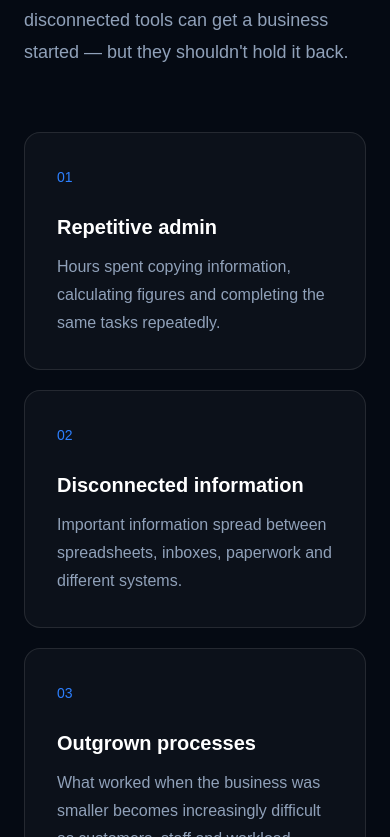
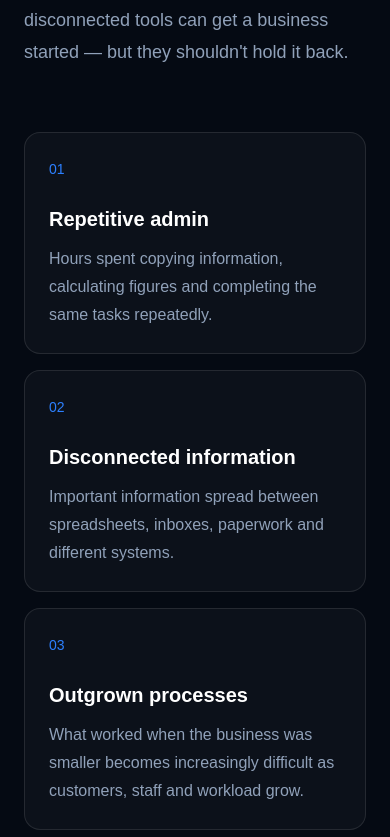
Before and after one commit to EuanPollock/plk-systems, a Next.js app: page / in a window 390 px wide. Shown: the part 987-1824 px from the top of the page. Built offline with nearby package versions, Linux system fonts and the light colour scheme; no server answers.

Commit message:
Improve mobile layout and spacing

```diff
--- a/app/page.tsx
+++ b/app/page.tsx
@@ -139,8 +139,8 @@ async function handleSubmit(event: React.FormEvent<HTMLFormElement>) {
       Spreadsheets, paperwork and disconnected tools can get a business started — but they shouldn&apos;t hold it back.
     </p>
 
-    <div className="mt-16 grid gap-5 md:grid-cols-3">
-      <div className="rounded-2xl border border-white/10 bg-white/[0.03] p-8">
+    <div className="mt-16 grid gap-4 sm:gap-6 md:grid-cols-3">
+      <div className="rounded-2xl border border-white/10 bg-white/[0.03] p-6 sm:p-8">
         <span className="text-sm font-medium text-blue-500">01</span>
 
         <h3 className="mt-6 text-xl font-semibold">
@@ -153,7 +153,7 @@ async function handleSubmit(event: React.FormEvent<HTMLFormElement>) {
         </p>
       </div>
 
-      <div className="rounded-2xl border border-white/10 bg-white/[0.03] p-8">
+      <div className="rounded-2xl border border-white/10 bg-white/[0.03] p-6 sm:p-8">
         <span className="text-sm font-medium text-blue-500">02</span>
 
         <h3 className="mt-6 text-xl font-semibold">
@@ -166,7 +166,7 @@ async function handleSubmit(event: React.FormEvent<HTMLFormElement>) {
         </p>
       </div>
 
-      <div className="rounded-2xl border border-white/10 bg-white/[0.03] p-8">
+      <div className="rounded-2xl border border-white/10 bg-white/[0.03] p-6 sm:p-8">
         <span className="text-sm font-medium text-blue-500">03</span>
 
         <h3 className="mt-6 text-xl font-semibold">
```
